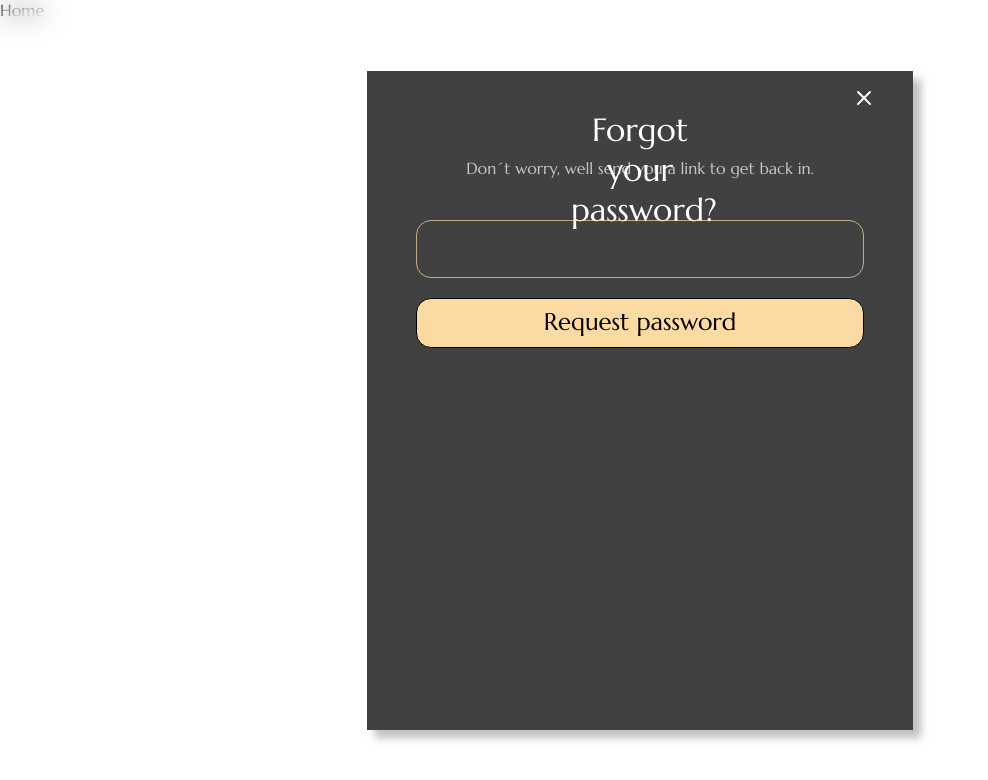
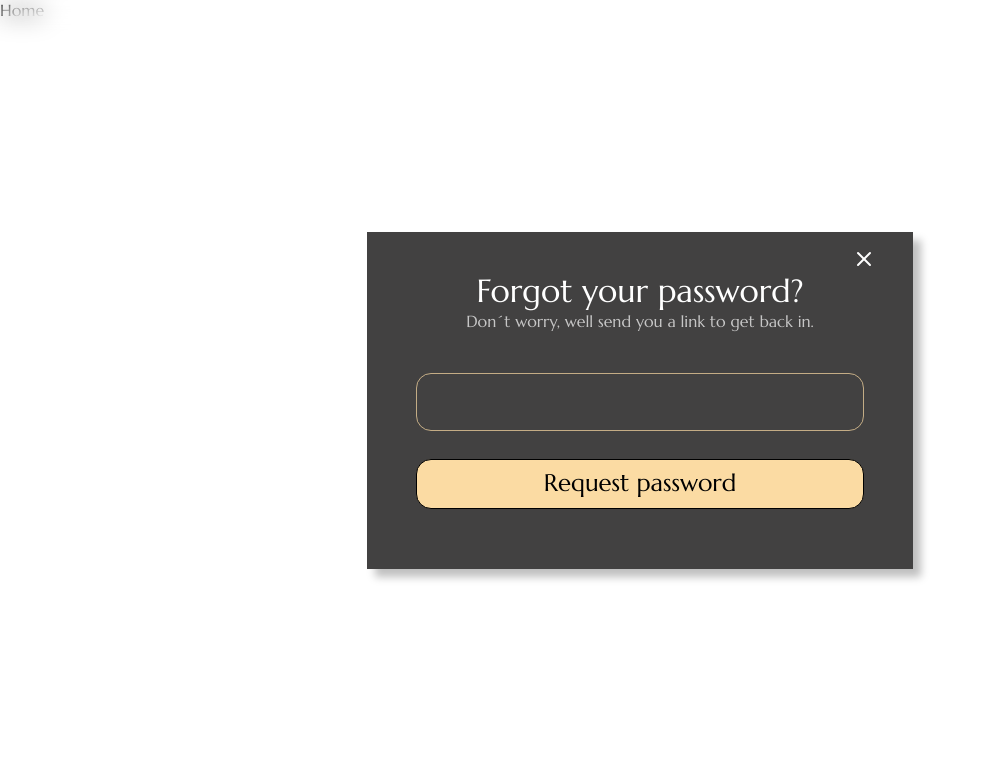
Before and after one commit to CMPetManager/CM-memory-seller, a React (Create React App) app: page /CM-memory-seller/forgot-password in a window 1280 px wide. Shown: the top 780 px of the page, without its empty margins (0-988 px from the left). Built offline with nearby package versions, Linux system fonts and the light colour scheme; a web font is replaced by a local one.

Commit message:
2.5: Forgot password

```diff
--- a/src/components/Authentication/ForgotPassword/ForgotPassword.css
+++ b/src/components/Authentication/ForgotPassword/ForgotPassword.css
@@ -1,4 +1,4 @@
-.login__wrap {
+ .forgot__wrap {
      position: fixed;
      width: 100%;
      height: 100%;
@@ -10,7 +10,7 @@
      backdrop-filter: blur(12.5px);
  }
 
-.login__container {
+ .forgot__container {
      position: relative;
      width: 546px;
      padding: 15px 49px 60px;
@@ -20,7 +20,7 @@
  }
 
 
-.login__close {
+ .forgot__close {
      display: flex;
      position: relative;
      width: 100%;
@@ -30,18 +30,18 @@
      justify-content: flex-end;
  }
 
-.login__close-icon {
+ .forgot__close-icon {
      width: 24px;
      height: 24px;
      transition: all 0.5s ease-in-out;
  }
 
-.login__close-icon:hover {
+ .forgot__close-icon:hover {
      filter: invert(86%) sepia(27%) saturate(507%) hue-rotate(341deg) brightness(101%) contrast(97%);
      transition: all 0.5s ease-in-out;
  }
 
-.login__title {
+ .forgot__title {
      text-align: center;
      font-style: normal;
      font-weight: 400;
@@ -50,7 +50,7 @@
      color: #FFFFFF;
  }
 
-.login__subtitle {
+ .forgot__subtitle {
      font-weight: 400;
      font-size: 16px;
      text-align: center;
@@ -59,13 +59,13 @@
      margin-bottom: 42px;
  }
 
-.login__form {
+ .forgot__form {
      width: 100%;
      display: flex;
      flex-direction: column;
  }
 
-.form__input {
+ .forgot__form__input {
      width: 100%;
      opacity: 0.7;
      border: 1px solid #FBDBA3;
@@ -81,11 +81,11 @@
 
  }
 
-.form__input:focus-visible {
+ .forgot__form__input:focus-visible {
      outline: none;
  }
 
-.form__input::placeholder {
+ .forgot__form__input::placeholder {
      font-weight: 400;
      font-size: 16px;
      line-height: 20px;
@@ -93,26 +93,14 @@
      opacity: 0.7;
  }
 
-.form__label {
-    height: 30px;
-    display: flex;
-    justify-content: center;
-    align-items: center;
-    align-self: start;
-    gap: 8px;
-    font-weight: 400;
-    font-size: 16px;
-    line-height: 1.25;
-    color: #FFFFFF;
-    margin-bottom: 28px;
-}
 
-.login__btn {
+
+ .forgot__login__btn {
      width: 448px;
      height: 48px;
  }
 
-.login__submitBtn {
+ .forgot__login__submitBtn {
      background: #FBDBA3;
      border: 1px solid #000000;
      border-radius: 15px;
@@ -126,10 +114,10 @@
      color: #000000;
      padding-top: 8px;
      padding-bottom: 10px;
-    margin-top: 20px;
+     margin-top: 28px;
  }
 
-.form__error {
+ .forgot__form__error {
      font-style: normal;
      font-weight: 400;
      font-size: 16px;
--- a/src/components/Authentication/ForgotPassword/ForgotPassword.jsx
+++ b/src/components/Authentication/ForgotPassword/ForgotPassword.jsx
@@ -1,7 +1,7 @@
 import { Link, useNavigate } from 'react-router-dom';
 import { useForm } from 'react-hook-form';
 import './ForgotPassword.css';
-import imgX from '../../assets/icons/x1.svg';
+import imgX from '../../../assets/icons/x1.svg';
 const ForgotPassword = () => {
   const navigate = useNavigate();
   const {
@@ -16,28 +16,28 @@ const ForgotPassword = () => {
     navigate('/reset-password/:resetToke');
   };
   return (
-    <div className='login__wrap'>
-      <div className='login__container'>
-        <Link to={'..'} className='login__close'>
-          <img src={imgX} alt='close button' className='login__close-icon' />
+    <div className='forgot__wrap'>
+      <div className='forgot__container'>
+        <Link to={'..'} className='forgot__close'>
+          <img src={imgX} alt='close button' className='forgot__close-icon' />
         </Link>
-        <div className='login__head-wrap'>
-          <h2 className='login__title'>Forgot your password?</h2>
-          <p className='login__subtitle'>
+        <div className='forgot-wrap'>
+          <h2 className='forgot__title'>Forgot your password?</h2>
+          <p className='forgot__subtitle'>
             Don´t worry, well send you a link to get back in.
           </p>
         </div>
-        <form className='login__form form' onSubmit={handleSubmit(onSubmit)}>
+        <form className='forgot__form' onSubmit={handleSubmit(onSubmit)}>
           <input
-            className='form__input'
+            className='forgot__form__input'
             {...register('email', {
               required: 'Please enter your Password',
             })}
           />
           {errors.email && (
-            <span className='form__error'>This field is required</span>
+            <span className='forgot__form__error'>This field is required</span>
           )}
-          <button className='login__submitBtn' type='submit'>
+          <button className='forgot__login__submitBtn' type='submit'>
             Request password
           </button>
         </form>
```
Also changed, not shown: src/components/assets/icons/x1.svg (deleted), 1 other file (tests, documents, lock files or other folders). Lines whose indentation alone changed are shown as unchanged.
